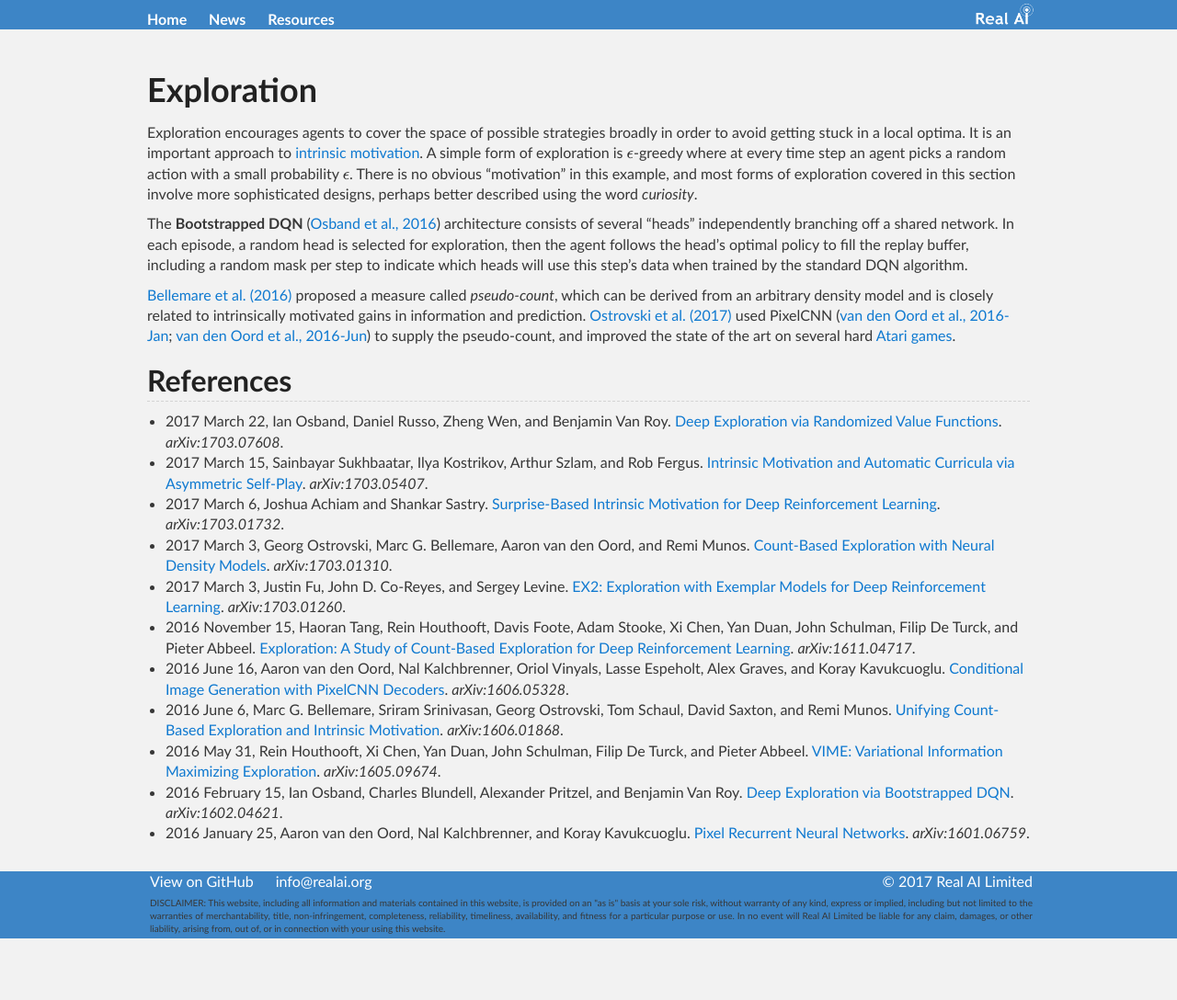
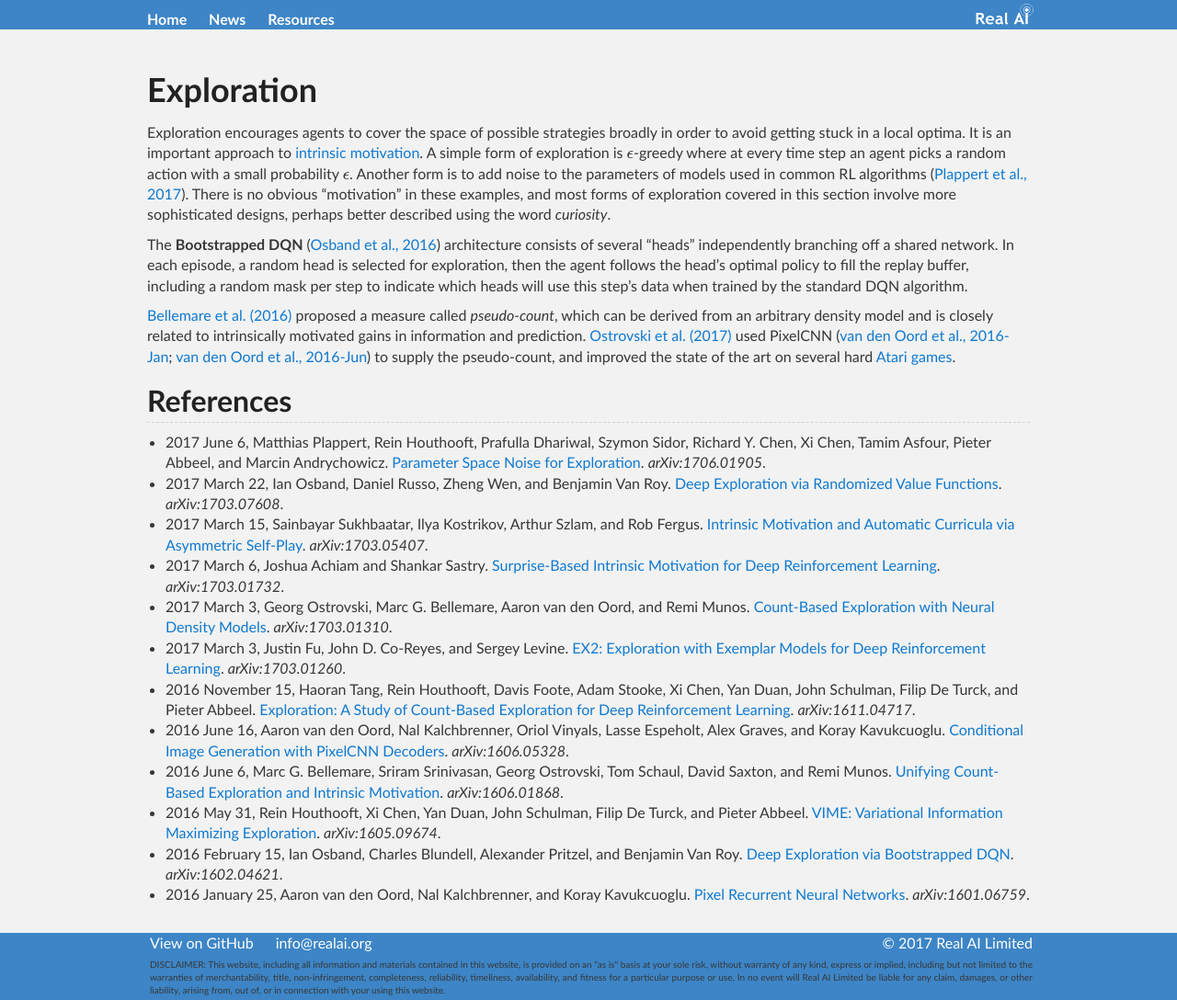
Before and after one commit to Tonywuhk/realai.org, a Jekyll site: the page built from exploration.md, in a window 1280 px wide. Shown: the whole page at 92% size. Built offline with Jekyll 4.4.1, drawn with Linux system fonts in a browser that asks for light colours; our own code applies the rules of GitHub Pages for plain Markdown files; formulas are drawn with MathJax 3; comment, search, counter and statistics services are not loaded; the repository's description, which GitHub fills in, is left out; before the commit the page ends 1021 px from its top, so only the background shows below that.

Commit message:
Create exploration.md

```diff
--- a/exploration.md
+++ b/exploration.md
@@ -4,7 +4,7 @@ mathjax: true
 ---
 # Exploration
 
-Exploration encourages agents to cover the space of possible strategies broadly in order to avoid getting stuck in a local optima. It is an important approach to [intrinsic motivation](http://realai.org/intrinsic-motivation). A simple form of exploration is \\(\epsilon\\)-greedy where at every time step an agent picks a random action with a small probability \\(\epsilon\\). There is no obvious "motivation" in this example, and most forms of exploration covered in this section involve more sophisticated designs, perhaps better described using the word *curiosity*.
+Exploration encourages agents to cover the space of possible strategies broadly in order to avoid getting stuck in a local optima. It is an important approach to [intrinsic motivation](http://realai.org/intrinsic-motivation). A simple form of exploration is \\(\epsilon\\)-greedy where at every time step an agent picks a random action with a small probability \\(\epsilon\\). Another form is to add noise to the parameters of models used in common RL algorithms ([Plappert et al., 2017](https://arxiv.org/abs/1706.01905)). There is no obvious "motivation" in these examples, and most forms of exploration covered in this section involve more sophisticated designs, perhaps better described using the word *curiosity*.
 
 The **Bootstrapped DQN** ([Osband et al., 2016](https://arxiv.org/abs/1602.04621)) architecture consists of several "heads" independently branching off a shared network. In each episode, a random head is selected for exploration, then the agent follows the head's optimal policy to fill the replay buffer, including a random mask per step to indicate which heads will use this step's data when trained by the standard DQN algorithm.
 
@@ -12,6 +12,7 @@ The **Bootstrapped DQN** ([Osband et al., 2016](https://arxiv.org/abs/1602.04621
 
 ## References
 
+* 2017 June 6, Matthias Plappert, Rein Houthooft, Prafulla Dhariwal, Szymon Sidor, Richard Y. Chen, Xi Chen, Tamim Asfour, Pieter Abbeel, and Marcin Andrychowicz. [Parameter Space Noise for Exploration](https://arxiv.org/abs/1706.01905). *arXiv:1706.01905*.
 * 2017 March 22, Ian Osband, Daniel Russo, Zheng Wen, and Benjamin Van Roy. [Deep Exploration via Randomized Value Functions](https://arxiv.org/abs/1703.07608). *arXiv:1703.07608*.
 * 2017 March 15, Sainbayar Sukhbaatar, Ilya Kostrikov, Arthur Szlam, and Rob Fergus. [Intrinsic Motivation and Automatic Curricula via Asymmetric Self-Play](https://arxiv.org/abs/1703.05407). *arXiv:1703.05407*.
 * 2017 March 6, Joshua Achiam and Shankar Sastry. [Surprise-Based Intrinsic Motivation for Deep Reinforcement Learning](https://arxiv.org/abs/1703.01732). *arXiv:1703.01732*.
```
